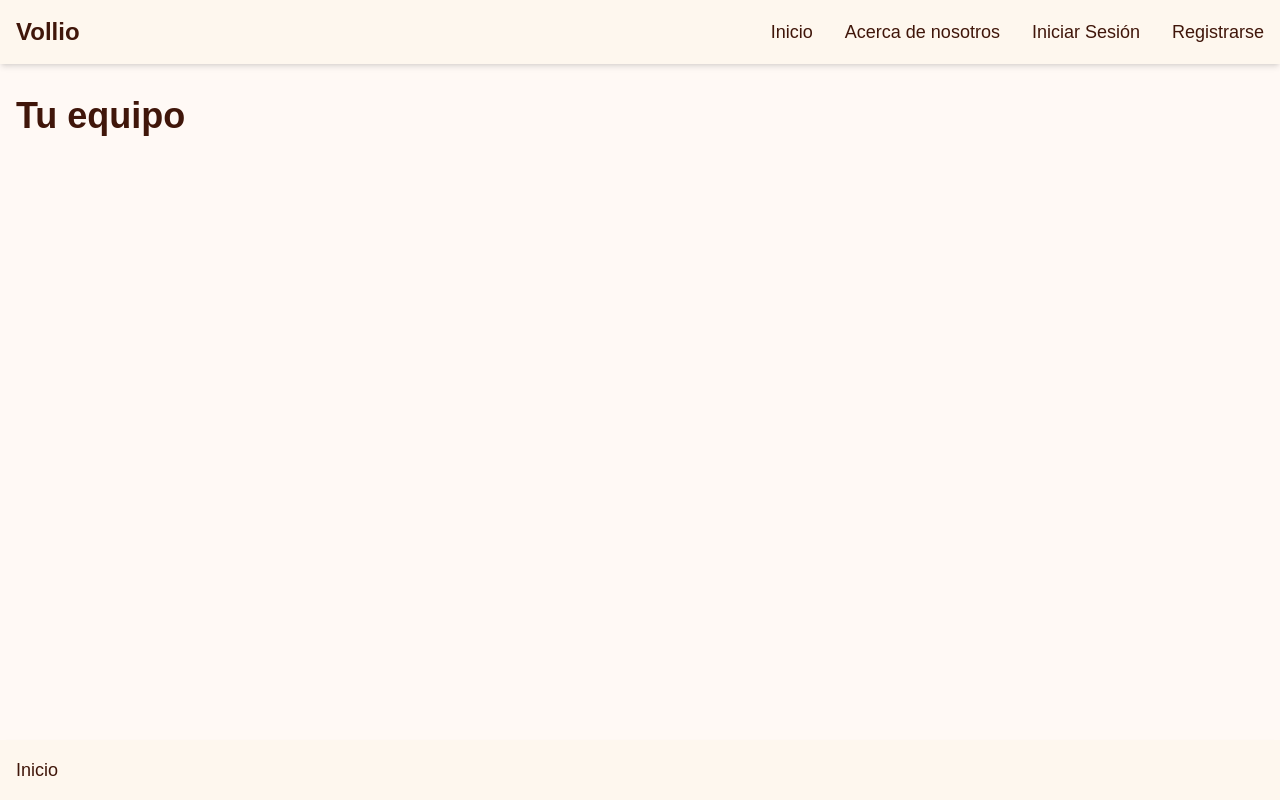
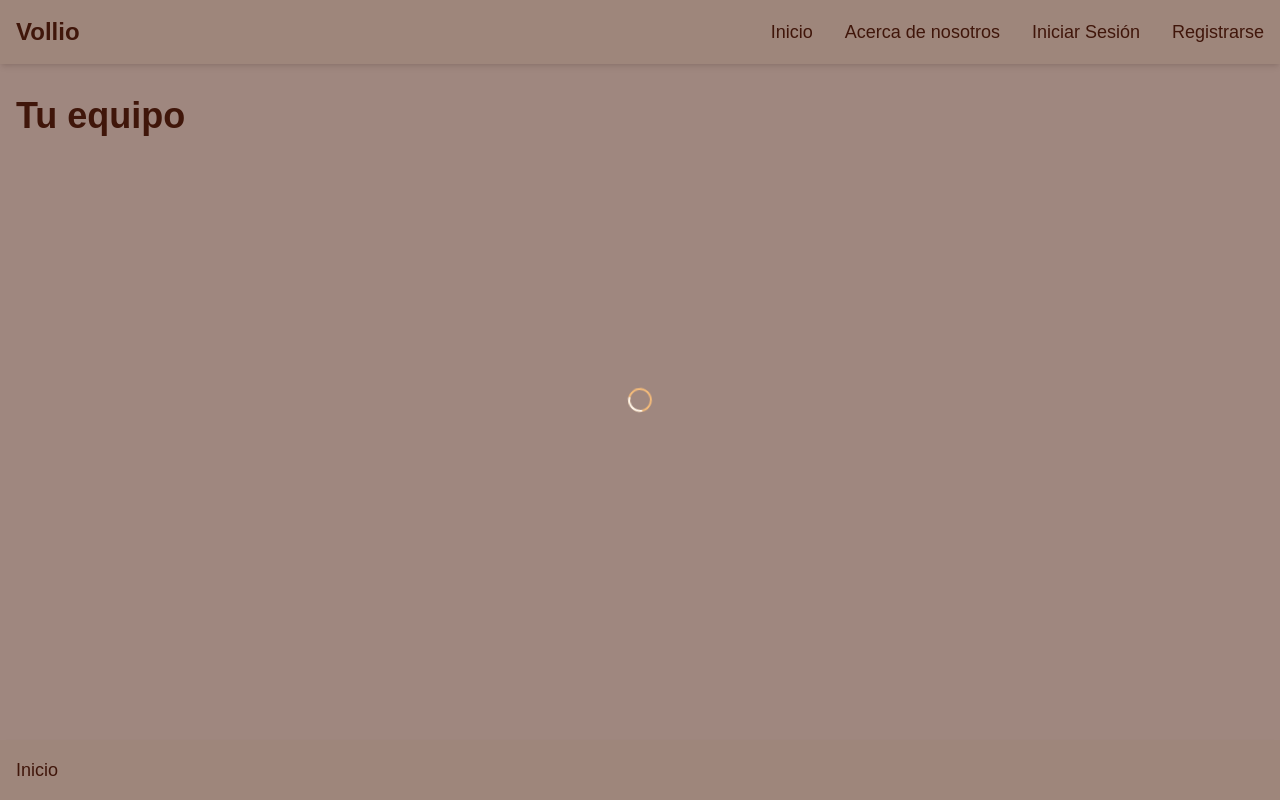
Before and after one commit to ruugii/vollio_front, a Next.js app: page /team in a window 1280 px wide. Built offline with nearby package versions, Linux system fonts and the light colour scheme.

Commit message:
feat: add loading state to TeamInfo component with Loader

```diff
--- a/src/app/components/TeamInfo/index.tsx
+++ b/src/app/components/TeamInfo/index.tsx
@@ -3,13 +3,16 @@
 import getTeamInfo from "@/app/api/team/getTeam";
 import Team from "@/app/ux/Team";
 import { useEffect, useState } from "react";
+import Loader from "../Loader";
 
 export default function TeamInfo() {
   const [token, setToken] = useState<string>("");
   const [data, setData] = useState<any>(null);
   const [isAdmin, setIsAdmin] = useState<boolean>(false);
+  const [isLoading, setIsLoading] = useState<boolean>(true);
 
   useEffect(() => {
+    setIsLoading(true);
     console.log("Checking login status...");
     console.log("Token from sessionStorage:", sessionStorage.getItem("token"));
     setToken(sessionStorage.getItem("token") ?? "");
@@ -29,9 +32,11 @@ export default function TeamInfo() {
             } else {
               console.log("User is not in a team");
             }
+            setIsLoading(false);
           })
           .catch((error) => {
             console.error("Error fetching team data:", error);
+            setIsLoading(false);
           });
       }
     };
@@ -39,5 +44,10 @@ export default function TeamInfo() {
     getData();
   }, [token]);
 
-  return <Team team={data} isAdmin={isAdmin} />;
+  return (
+    <>
+      <Loader open={isLoading} />
+      <Team team={data} isAdmin={isAdmin} />
+    </>
+  );
 }
```
